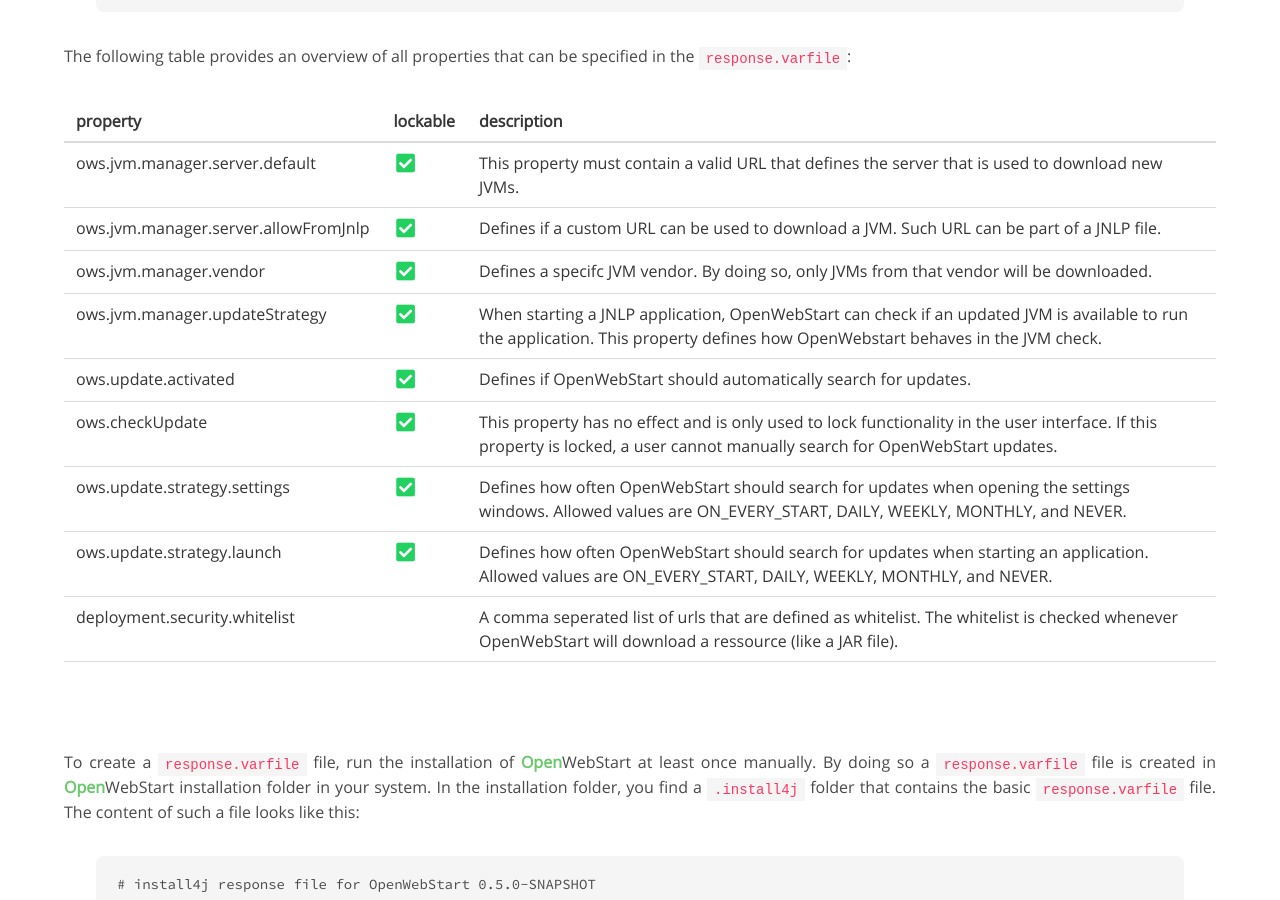
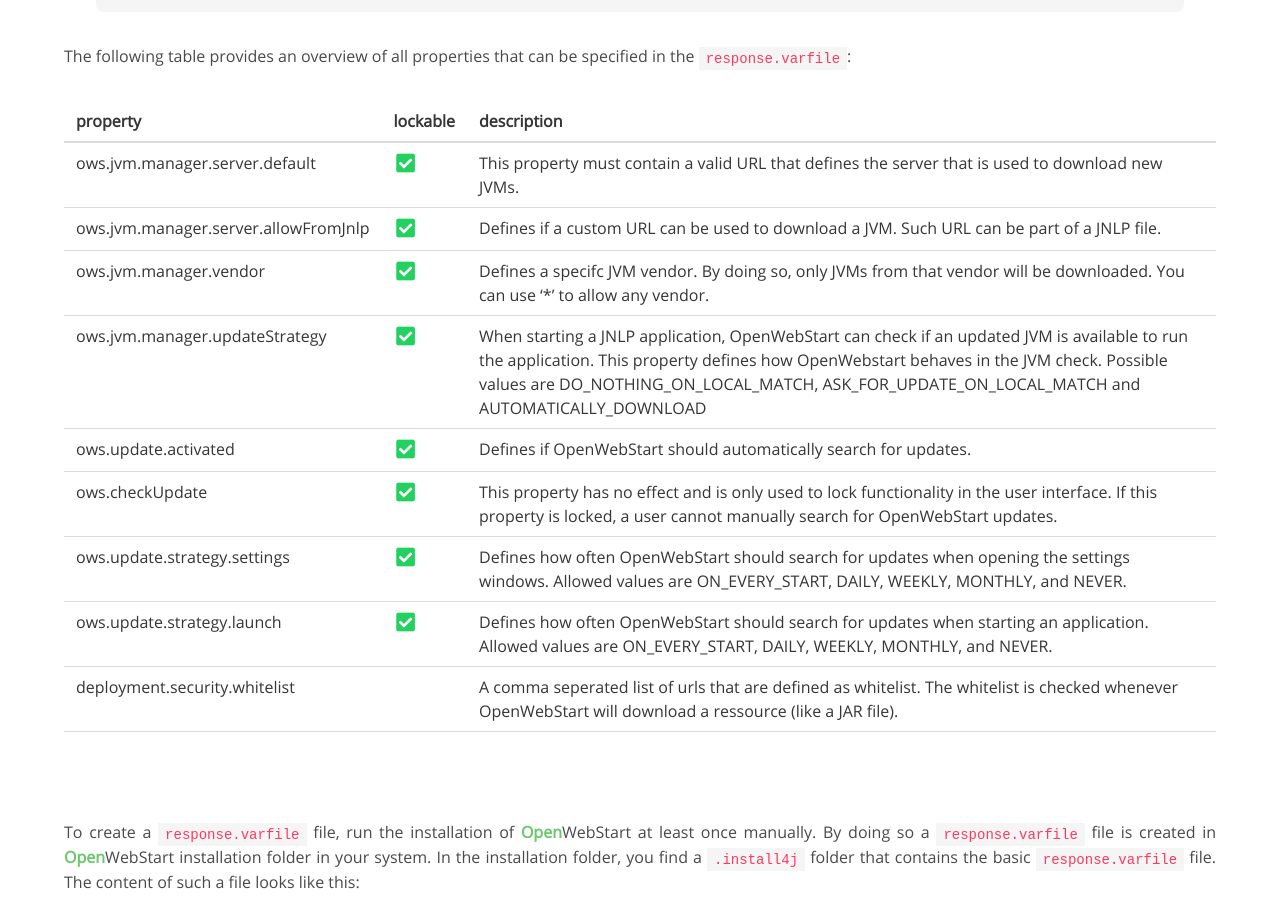
Before and after one commit to karakun/openwebstart-page, a Jekyll site: the page built from predefined-and-locked-properties.md, in a window 1280 px wide and 900 px high, scrolled down 710 px. Built offline with Jekyll 4.4.1, drawn with Linux system fonts in a browser that asks for light colours; comment, search, counter and statistics services are not loaded.

Commit message:
add definition of property values

```diff
--- a/_data/config-properties.yml
+++ b/_data/config-properties.yml
@@ -12,12 +12,13 @@
 
 - name: 'ows.jvm.manager.vendor'
   description: 'Defines a specifc JVM vendor. By doing so, only JVMs from that vendor will
-  be downloaded.'
+  be downloaded. You can use ''*'' to allow any vendor.'
   lockable: true
 
 - name: 'ows.jvm.manager.updateStrategy'
   description: 'When starting a JNLP application, OpenWebStart can check if an updated JVM is
-  available to run the application. This property defines how OpenWebstart behaves in the JVM check.'
+  available to run the application. This property defines how OpenWebstart behaves in the JVM check.
+  Possible values are DO_NOTHING_ON_LOCAL_MATCH, ASK_FOR_UPDATE_ON_LOCAL_MATCH and AUTOMATICALLY_DOWNLOAD'
   lockable: true
 
 - name: 'ows.update.activated'
```
